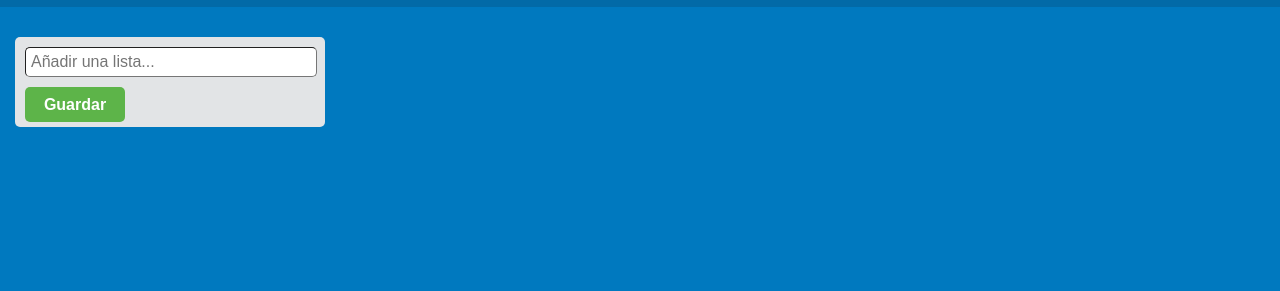
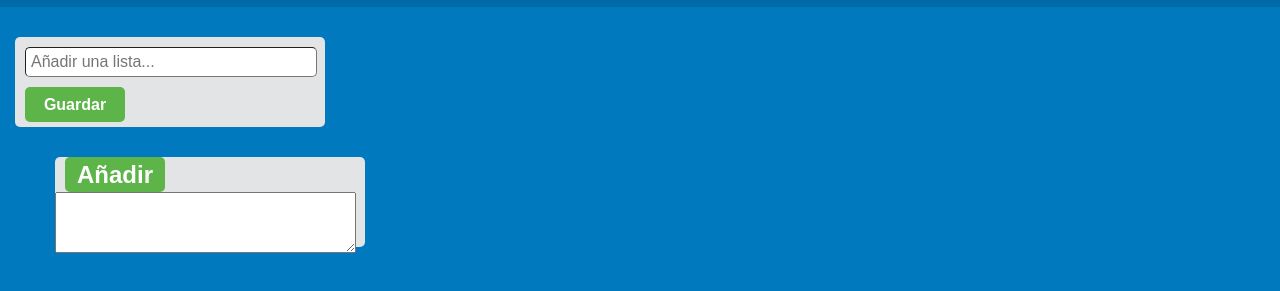
Before and after one commit to cfsaezbravo/trello-laboratoria, a plain HTML site: page index.html in a window 1280 px wide. Both pictures are taken after a click on the button "Guardar". Shown: the part 43-334 px from the top of the page. Drawn offline with nearby package versions, Linux system fonts and the light colour scheme.

Commit message:
Añadiendo listas

```diff
--- a/css/main.css
+++ b/css/main.css
@@ -15,7 +15,7 @@ header {
     background: #026AA7;
 }
 
-#btn-agregar {
+.boton {
 	background-color: #5db449;
     margin-left: 10px;
     color: white;
--- a/js/main.js
+++ b/js/main.js
@@ -9,12 +9,19 @@
 	var agregarTarea = function(){
 		var tarea = tareaInput.value;
 		var nuevaTarea = document.createElement("div");
-		var enlace = document.createElement("a");
+		var enlace = document.createElement("h2");
+		var boton = document.createElement("input");
+		var tareaLista = document.createElement("textarea");
 		var contenido = document.createTextNode(tarea);
 
 	//Agregamos el contenido al enlace
 	enlace.appendChild(contenido);
- 	enlace.setAttribute("href", "#");
+	enlace.appendChild(boton);
+	enlace.appendChild(tareaLista);
+ 	enlace.setAttribute("class", "principal");
+ 	boton.setAttribute("type", "button");
+ 	boton.setAttribute("value", "Añadir");
+ 	boton.setAttribute("class", "boton");
  	nuevaTarea.appendChild(enlace);
  	lista.appendChild(nuevaTarea);
 
```
